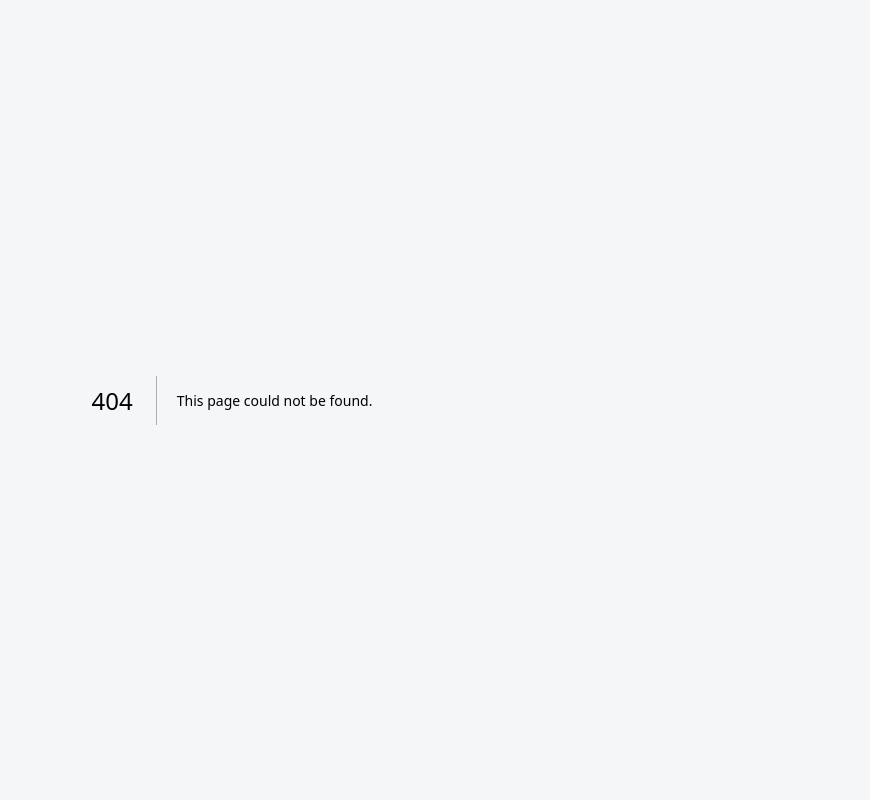
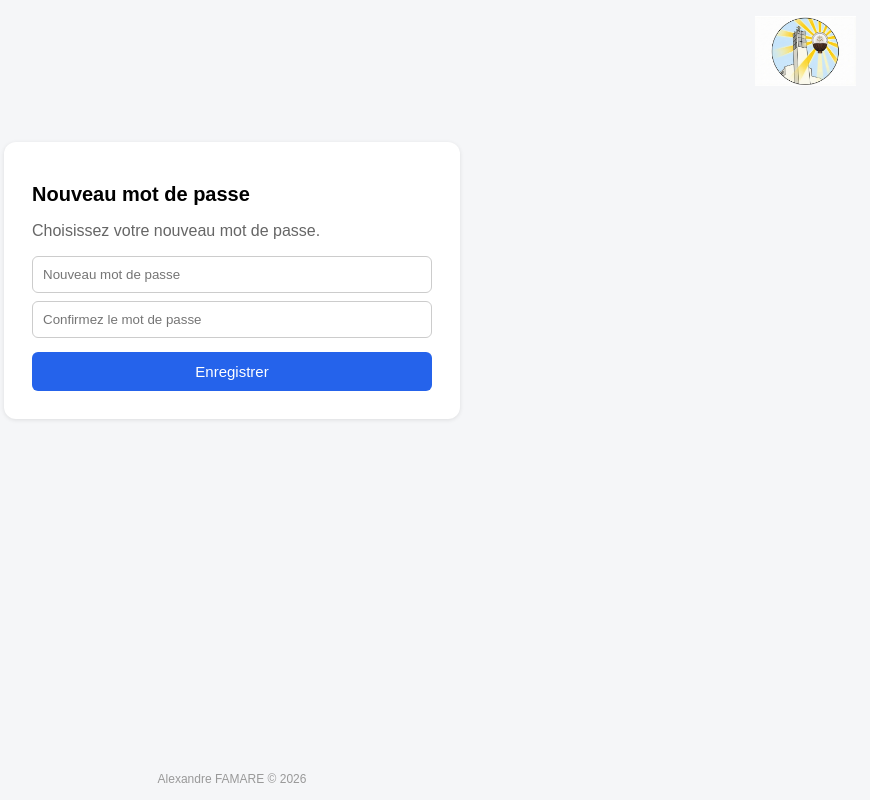
Before and after one commit to paroissendbs97441/conges-paroisse, a Next.js app: page /nouveau-mot-de-passe in a window 1280 px wide. Before the commit this address had no page. Shown: the whole page, without its empty margins (408-1278 px from the left). Built offline with nearby package versions, Linux system fonts and the light colour scheme.

Commit message:
Create page.tsx

```diff
--- /dev/null
+++ b/app/nouveau-mot-de-passe/page.tsx
@@ -0,0 +1,62 @@
+// app/nouveau-mot-de-passe/page.tsx
+"use client";
+export const dynamic = "force-dynamic";
+import { useState } from "react";
+import { getSupabase } from "../../lib/supabaseClient";
+
+export default function NouveauMotDePasse() {
+  const [mdp, setMdp] = useState("");
+  const [mdp2, setMdp2] = useState("");
+  const [msg, setMsg] = useState("");
+  const [ok, setOk] = useState(false);
+
+  async function valider() {
+    setMsg("");
+    if (mdp.length < 6) { setMsg("Le mot de passe doit faire au moins 6 caractères."); return; }
+    if (mdp !== mdp2) { setMsg("Les deux mots de passe ne correspondent pas."); return; }
+    const { error } = await getSupabase().auth.updateUser({ password: mdp });
+    if (error) {
+      setMsg("Erreur : " + error.message + " (le lien est peut-être expiré, refaites une demande).");
+    } else {
+      setOk(true);
+    }
+  }
+
+  return (
+    <div style={{ minHeight: "100vh", display: "flex", flexDirection: "column" }}>
+      <div style={{ display: "flex", justifyContent: "flex-end", padding: 16 }}>
+        <img src="/logo.png" alt="Logo paroisse" style={{ height: 70 }} />
+      </div>
+
+      <div style={{ flex: 1 }}>
+        <div style={card}>
+          <h1 style={{ fontSize: 20 }}>Nouveau mot de passe</h1>
+          {!ok ? (
+            <>
+              <p style={{ color: "#666" }}>Choisissez votre nouveau mot de passe.</p>
+              <input style={input} type="password" placeholder="Nouveau mot de passe" value={mdp}
+                onChange={(e) => setMdp(e.target.value)} />
+              <input style={input} type="password" placeholder="Confirmez le mot de passe" value={mdp2}
+                onChange={(e) => setMdp2(e.target.value)} />
+              <button style={btn} onClick={valider}>Enregistrer</button>
+              {msg && <p style={{ color: "#dc2626", fontSize: 14 }}>{msg}</p>}
+            </>
+          ) : (
+            <>
+              <p style={{ color: "#16a34a" }}>✅ Mot de passe modifié avec succès.</p>
+              <button style={btn} onClick={() => window.location.href = "/login"}>
+                Aller à la connexion</button>
+            </>
+          )}
+        </div>
+      </div>
+
+      <footer style={pied}>Alexandre FAMARE © 2026</footer>
+    </div>
+  );
+}
+
+const card: React.CSSProperties = { maxWidth: 400, margin: "40px auto", background: "#fff", padding: 28, borderRadius: 12, boxShadow: "0 1px 4px rgba(0,0,0,.1)" };
+const input: React.CSSProperties = { display: "block", width: "100%", padding: 10, margin: "8px 0", borderRadius: 6, border: "1px solid #ccc", boxSizing: "border-box" };
+const btn: React.CSSProperties = { width: "100%", padding: 11, background: "#2563eb", color: "#fff", border: "none", borderRadius: 6, cursor: "pointer", fontSize: 15, marginTop: 6 };
+const pied: React.CSSProperties = { textAlign: "center", padding: 14, fontSize: 12, color: "#999" };
```
